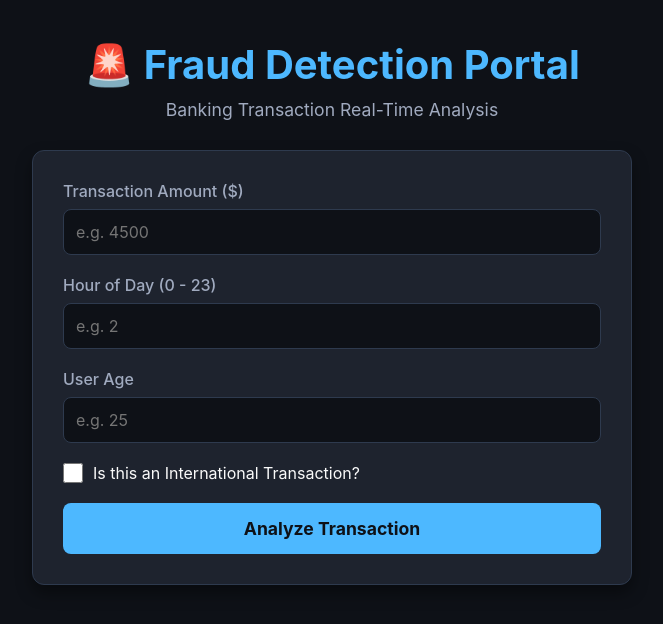
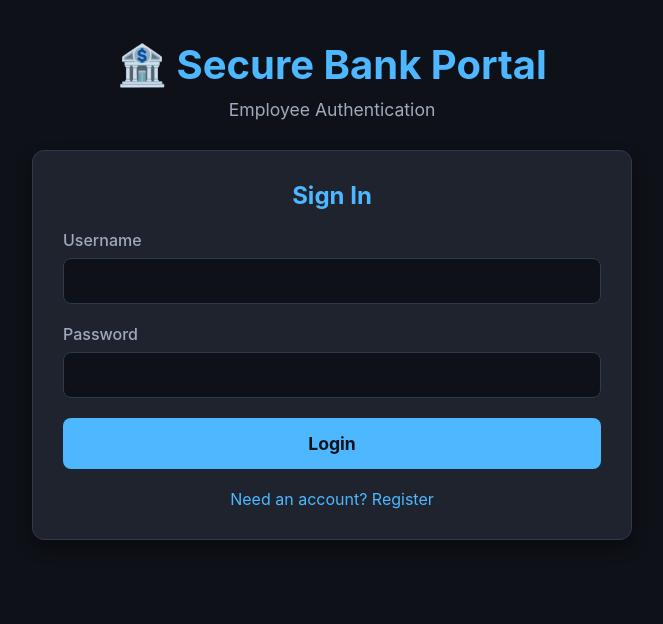
Before and after one commit to Aaronmsindai/fraud-ui, a React (Vite) app: page / in a window 1280 px wide. Shown: the top 624 px of the page, without its empty margins (308-971 px from the left). Built offline with nearby package versions, Linux system fonts and the light colour scheme.

Commit message:
Implemented JWT auth, login UI, and database integration

```diff
--- a/src/App.jsx
+++ b/src/App.jsx
@@ -2,28 +2,81 @@ import { useState } from 'react';
 import './App.css';
 
 function App() {
-  // 1. Define state for the form inputs
+  // --- Authentication State ---
+  const [token, setToken] = useState('');
+  const [username, setUsername] = useState('');
+  const [password, setPassword] = useState('');
+  const [isRegistering, setIsRegistering] = useState(false);
+  const [authError, setAuthError] = useState('');
+
+  // --- Prediction State ---
   const [amount, setAmount] = useState('');
   const [hour, setHour] = useState('');
   const [age, setAge] = useState('');
   const [isInternational, setIsInternational] = useState(false);
 
-  // 2. Define state for the API response
   const [loading, setLoading] = useState(false);
   const [result, setResult] = useState(null);
 
-  // 3. Handle the form submission
-  const handleSubmit = async (e) => {
+  const API_URL = 'https://fraud-detection-api-71aw.onrender.com';
+
+  // --- Handle Login / Register ---
+  const handleAuth = async (e) => {
+    e.preventDefault();
+    setAuthError('');
+
+    if (isRegistering) {
+      // Register
+      const res = await fetch(`${API_URL}/register`, {
+        method: 'POST',
+        headers: { 'Content-Type': 'application/json' },
+        body: JSON.stringify({ username, password }),
+      });
+      if (res.ok) {
+        alert("Registration successful! Please log in.");
+        setIsRegistering(false);
+      } else {
+        const data = await res.json();
+        setAuthError(data.detail || "Registration failed");
+      }
+    } else {
+      // Login
+      const formData = new URLSearchParams();
+      formData.append('username', username);
+      formData.append('password', password);
+
+      const res = await fetch(`${API_URL}/login`, {
+        method: 'POST',
+        headers: { 'Content-Type': 'application/x-www-form-urlencoded' },
+        body: formData,
+      });
+
+      if (res.ok) {
+        const data = await res.json();
+        setToken(data.access_token);
+      } else {
+        setAuthError("Invalid username or password");
+      }
+    }
+  };
+
+  const handleLogout = () => {
+    setToken('');
+    setResult(null);
+  };
+
+  // --- Handle Prediction ---
+  const handlePredict = async (e) => {
     e.preventDefault();
     setLoading(true);
     setResult(null);
 
     try {
-      // Call your live Render API
-      const response = await fetch('https://fraud-detection-api-71aw.onrender.com/predict', {
+      const response = await fetch(`${API_URL}/predict`, {
         method: 'POST',
         headers: {
           'Content-Type': 'application/json',
+          'Authorization': `Bearer ${token}`
         },
         body: JSON.stringify({
           amount: parseFloat(amount),
@@ -33,80 +86,102 @@ function App() {
         }),
       });
 
+      if (response.status === 401) {
+        handleLogout();
+        alert("Session expired. Please log in again.");
+        return;
+      }
+
       if (!response.ok) throw new Error('API Error');
 
       const data = await response.json();
       setResult(data);
     } catch (error) {
       console.error(error);
-      alert("Failed to connect to the API. Is the Render server awake?");
+      alert("Failed to connect to the API. Is the server awake?");
     } finally {
       setLoading(false);
     }
   };
 
+  // --- RENDER LOGIN PAGE ---
+  if (!token) {
+    return (
+      <div className="app-container">
+        <div className="header">
+          <h1>🏦 Secure Bank Portal</h1>
+          <p>Employee Authentication</p >
+        </div>
+        <div className="card">
+          <form onSubmit={handleAuth}>
+            <h2 style={{ marginBottom: '20px', textAlign: 'center', color: '#4DB8FF' }}>
+              {isRegistering ? 'Create Account' : 'Sign In'}
+            </h2>
+            {authError && <p style={{ color: '#FF4B4B', marginBottom: '15px' }}>{authError}</p >}
+
+            <div className="form-group">
+              <label>Username</label>
+              <input type="text" value={username} onChange={(e) => setUsername(e.target.value)} required />
+            </div>
+            <div className="form-group">
+              <label>Password</label>
+              <input type="password" value={password} onChange={(e) => setPassword(e.target.value)} required />
+            </div>
+
+            <button type="submit">{isRegistering ? 'Register' : 'Login'}</button>
+          </form>
+
+          <p style={{ marginTop: '20px', textAlign: 'center', cursor: 'pointer', color: '#4DB8FF' }} onClick={() => setIsRegistering(!isRegistering)}>
+            {isRegistering ? 'Already have an account? Login' : 'Need an account? Register'}
+          </p >
+        </div>
+      </div>
+    );
+  }
+
+  // --- RENDER DASHBOARD ---
   return (
     <div className="app-container">
-      <div className="header">
-        <h1>🚨 Fraud Detection Portal</h1>
-        <p>Banking Transaction Real-Time Analysis</p >
+      <div className="header" style={{ display: 'flex', justifyContent: 'space-between', alignItems: 'center', width: '100%', maxWidth: '600px' }}>
+        <div>
+          <h1>🚨 Fraud Detection Portal</h1>
+          <p>Banking Transaction Real-Time Analysis</p >
+        </div>
+        <button onClick={handleLogout} style={{ width: 'auto', padding: '10px 20px', background: 'transparent', border: '1px solid #FF4B4B', color: '#FF4B4B', cursor: 'pointer', borderRadius: '8px' }}>
+          Logout
+        </button>
       </div>
 
       <div className="card">
-        <form onSubmit={handleSubmit}>
+        <form onSubmit={handlePredict}>
           <div className="form-group">
             <label>Transaction Amount ($)</label>
-            <input
-              type="number"
-              value={amount}
-              onChange={(e) => setAmount(e.target.value)}
-              placeholder="e.g. 4500"
-              required
-            />
+            <input type="number" value={amount} onChange={(e) => setAmount(e.target.value)} placeholder="e.g. 4500" required />
           </div>
-
           <div className="form-group">
             <label>Hour of Day (0 - 23)</label>
-            <input
-              type="number"
-              value={hour}
-              onChange={(e) => setHour(e.target.value)}
-              placeholder="e.g. 2"
-              min="0" max="23"
-              required
-            />
+            <input type="number" value={hour} onChange={(e) => setHour(e.target.value)} placeholder="e.g. 2" min="0" max="23" required />
           </div>
-
           <div className="form-group">
             <label>User Age</label>
-            <input
-              type="number"
-              value={age}
-              onChange={(e) => setAge(e.target.value)}
-              placeholder="e.g. 25"
-              required
-            />
+            <input type="number" value={age} onChange={(e) => setAge(e.target.value)} placeholder="e.g. 25" required />
           </div>
-
           <div className="checkbox-group">
-            <input
-              type="checkbox"
-              checked={isInternational}
-              onChange={(e) => setIsInternational(e.target.checked)}
-            />
+            <input type="checkbox" checked={isInternational} onChange={(e) => setIsInternational(e.target.checked)} />
             <label>Is this an International Transaction?</label>
           </div>
-
           <button type="submit" disabled={loading}>
             {loading ? 'Analyzing...' : 'Analyze Transaction'}
           </button>
         </form>
 
-        {/* Display the Result */}
         {result && (
           <div className={`result-box ${result.prediction === 'FRAUD DETECTED' ? 'result-fraud' : 'result-safe'}`}>
             <h2>{result.prediction}</h2>
             <p>Confidence: <strong>{result.fraud_probability}%</strong></p >
+            <p style={{ fontSize: '0.9rem', marginTop: '10px', opacity: 0.8 }}>
+              Recorded at: {new Date(result.timestamp).toLocaleString()}
+            </p >
           </div>
         )}
       </div>
```
